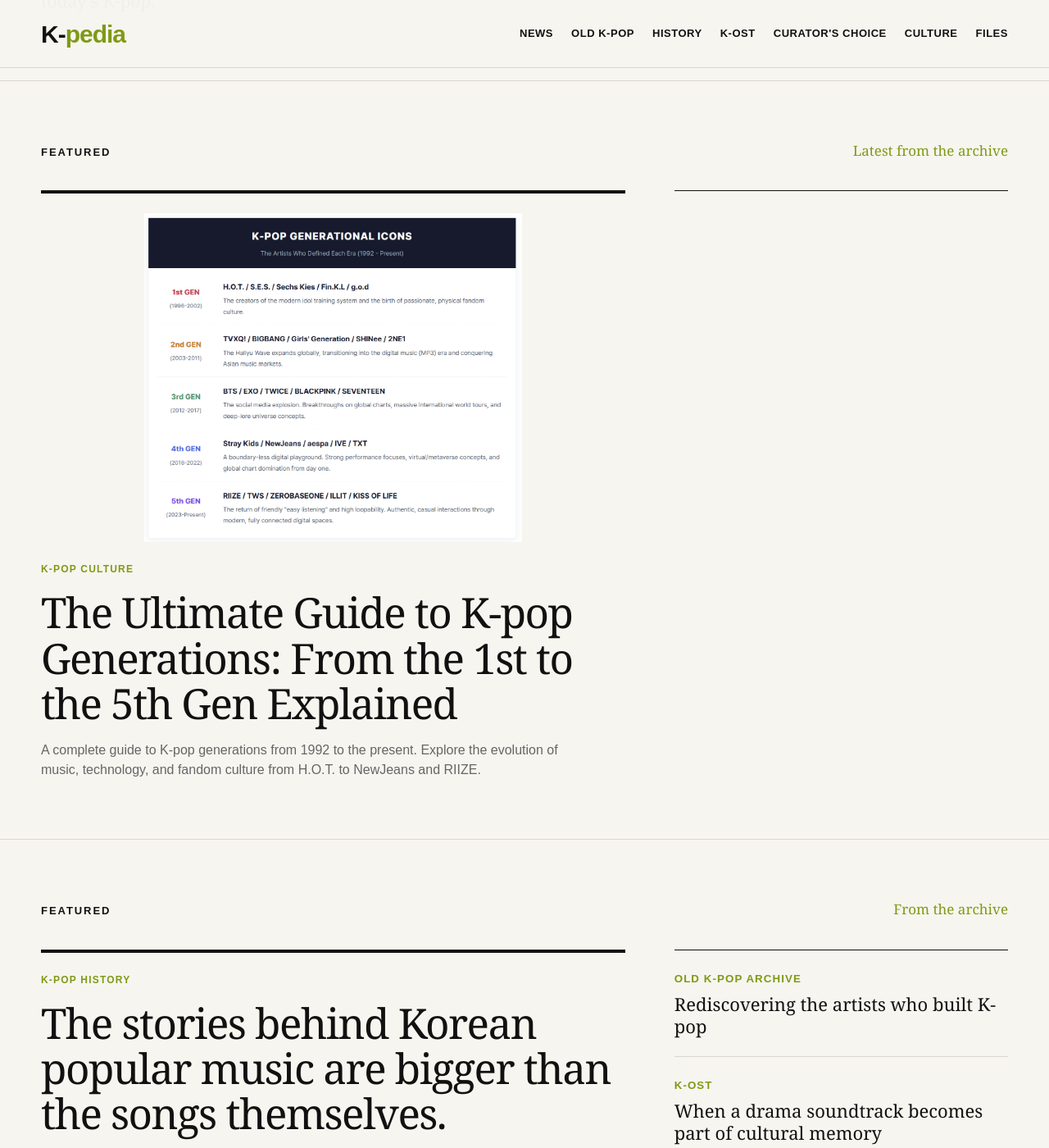
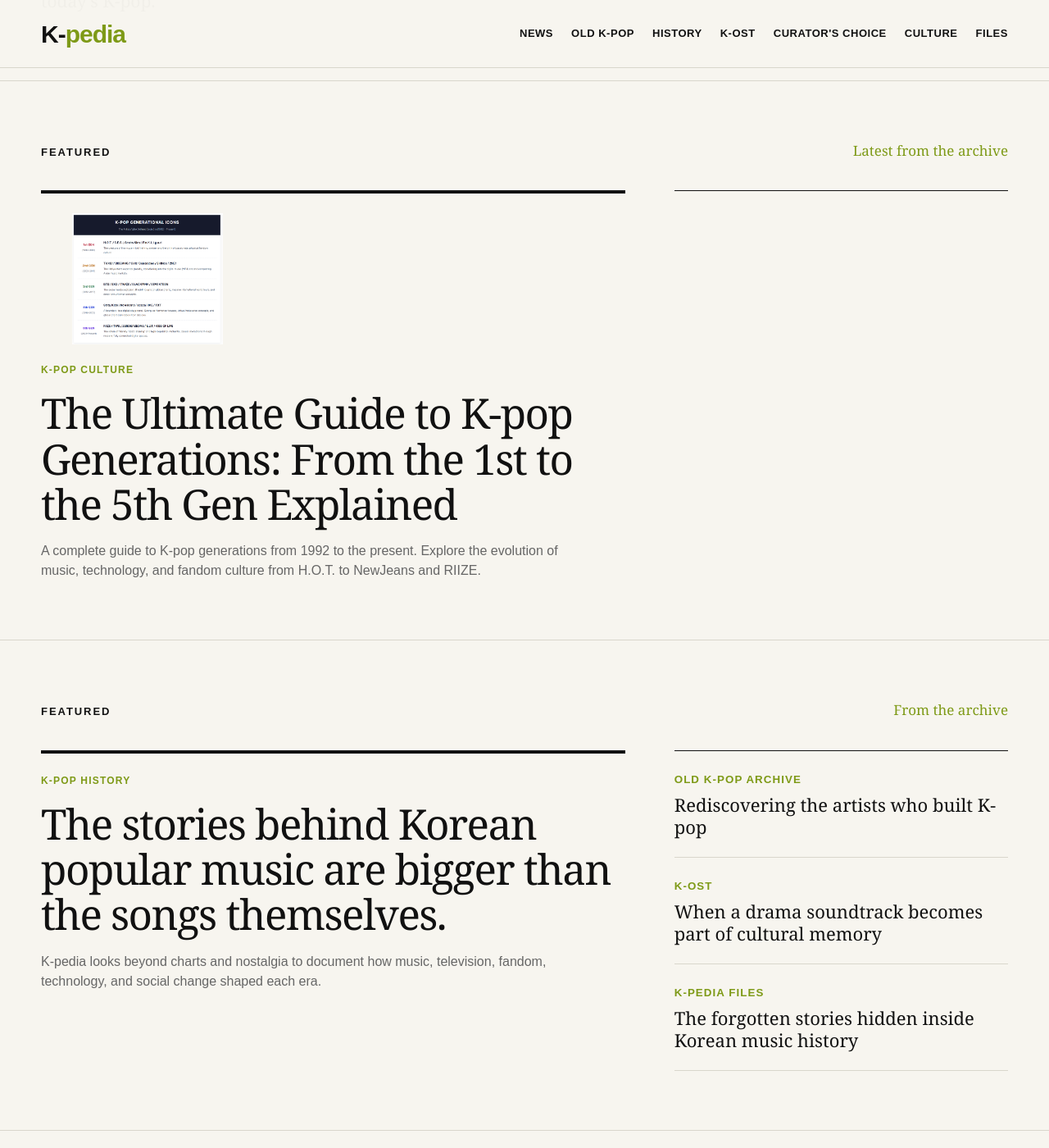
Before and after one commit to kpopkpedia/Kcurator, a Jekyll site: the page built from index.html, in a window 1280 px wide and 1400 px high, scrolled down 601 px. Shown: the whole window at 82% size. Built offline with Jekyll 4.4.1, drawn with Linux system fonts in a browser that asks for light colours.

Commit message:
Update index.html

```diff
--- a/index.html
+++ b/index.html
@@ -326,14 +326,15 @@
         margin-top: 8px;
       }
     }
-    .featured-image-link {
+ .featured-image-link {
   display: block;
-  margin-bottom: 24px;
+  width: 260px;
+  margin-bottom: 22px;
 }
 
 .featured-image-link img {
-  width: 100%;
-  aspect-ratio: 16 / 9;
+  width: 260px;
+  height: 160px;
   object-fit: cover;
   display: block;
 }
```
